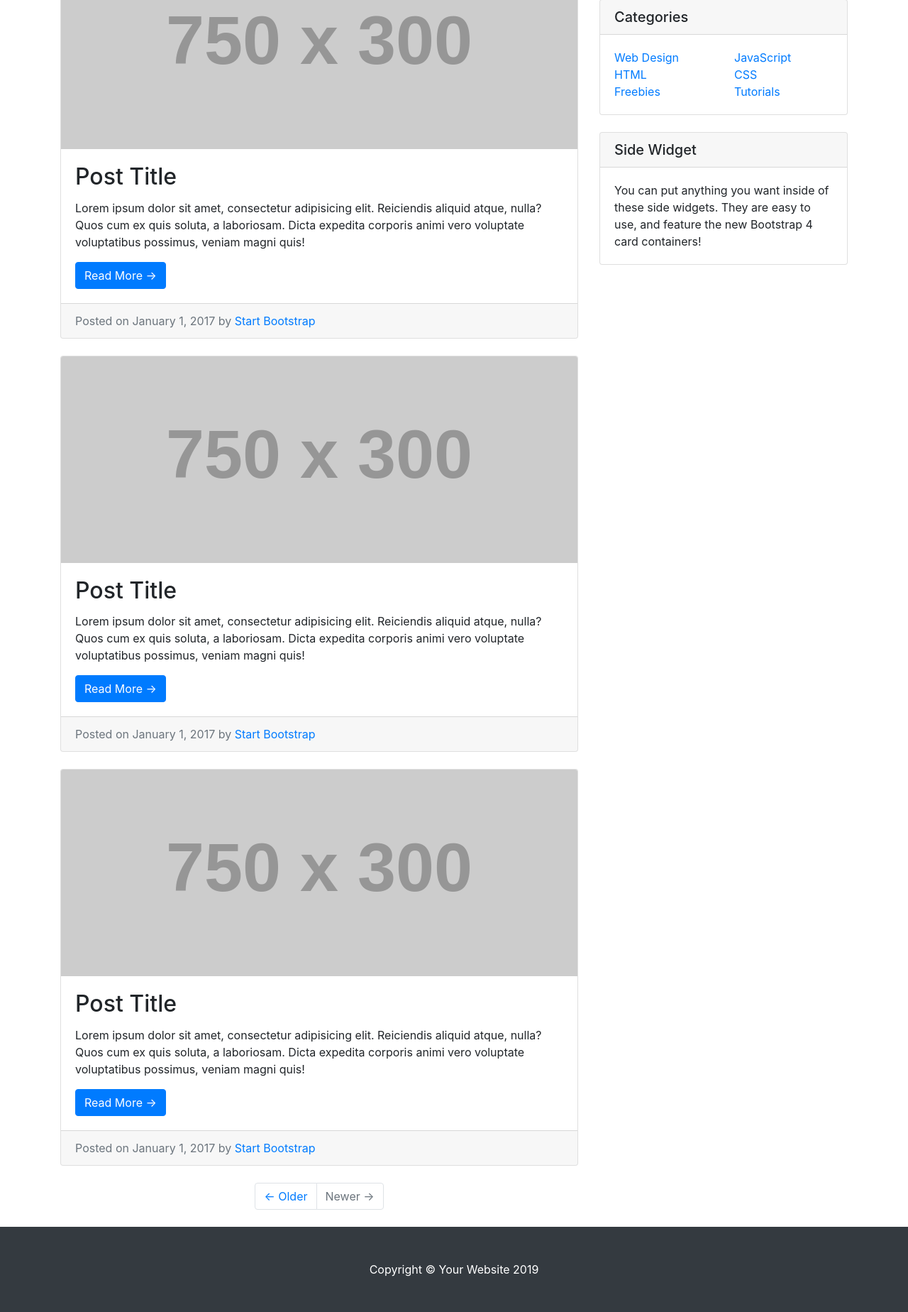
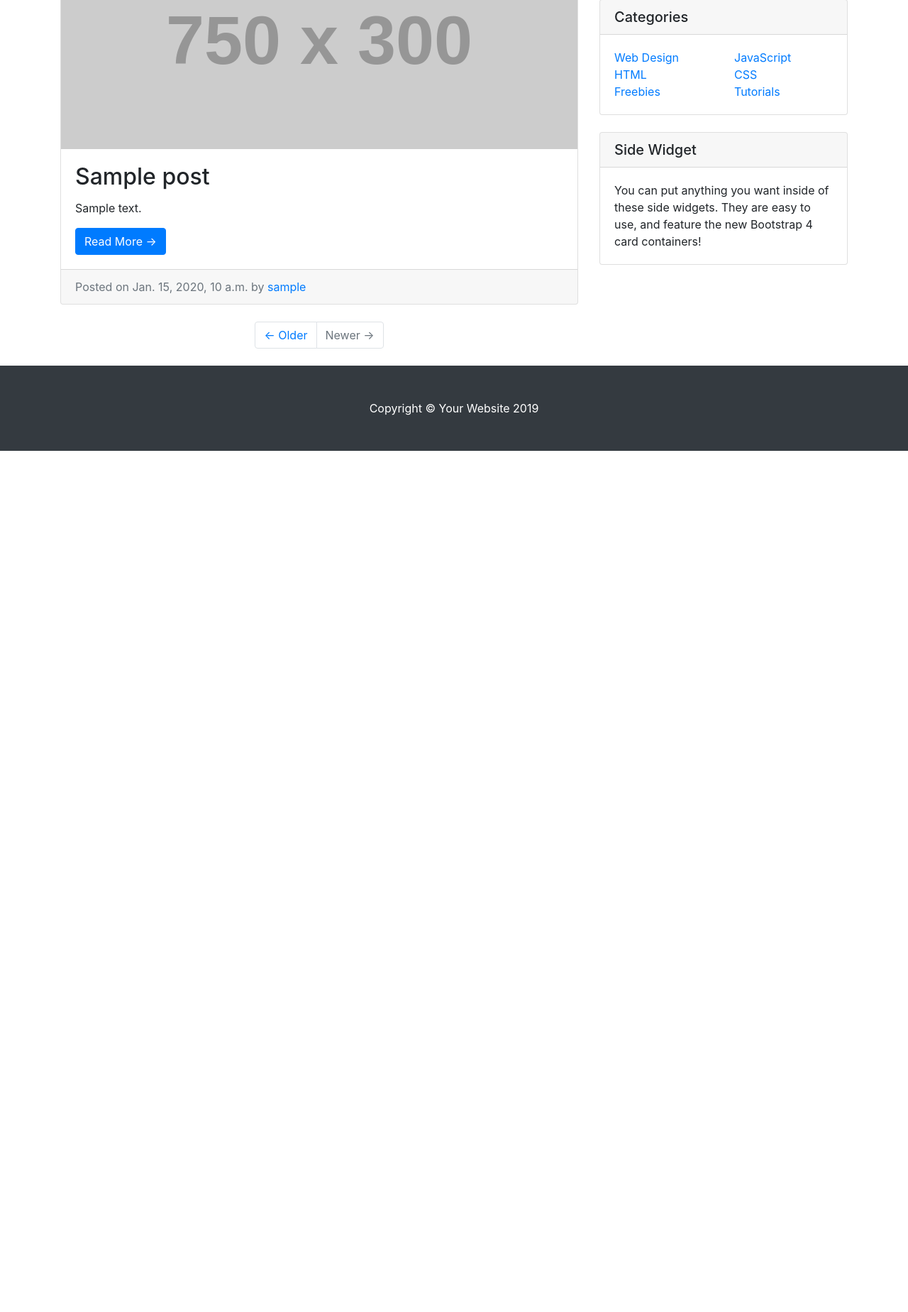
Before and after one commit to rafaelsfaria/blog-django, a Django app: page / in a window 1280 px wide. Shown: the part 234-2082 px from the top of the page at 71% size. After the commit the page ends 869 px from the top, so only its background shows below. Run offline with Django 3.2, Linux system fonts and the light colour scheme; tables that the repository leaves empty hold one stand-in row (values such as "Sample post"); grey boxes labelled with a size stand in for pictures from a placeholder-image service; some libraries are stand-ins or nearby versions.

Commit message:
extended base html to index

```diff
--- /dev/null
+++ b/posts/templates/posts/base.html
@@ -0,0 +1,142 @@
+{% load static %}
+<!DOCTYPE html>
+<html lang="en">
+
+<head>
+
+    <meta charset="utf-8">
+    <meta name="viewport" content="width=device-width, initial-scale=1, shrink-to-fit=no">
+    <meta name="description" content="">
+    <meta name="author" content="">
+
+    <title>Blog Home - Start Bootstrap Template</title>
+
+    <!-- Bootstrap core CSS -->
+    <link href="{% static 'posts/vendor/bootstrap/css/bootstrap.min.css' %}" rel="stylesheet">
+
+    <!-- Custom styles for this template -->
+    <link href="{% static 'posts/css/blog-home.css' %}" rel="stylesheet">
+
+</head>
+
+<body>
+
+    <!-- Navigation -->
+    <nav class="navbar navbar-expand-lg navbar-dark bg-dark fixed-top">
+        <div class="container">
+            <a class="navbar-brand" href="#">Start Bootstrap</a>
+            <button class="navbar-toggler" type="button" data-toggle="collapse" data-target="#navbarResponsive"
+                aria-controls="navbarResponsive" aria-expanded="false" aria-label="Toggle navigation">
+                <span class="navbar-toggler-icon"></span>
+            </button>
+            <div class="collapse navbar-collapse" id="navbarResponsive">
+                <ul class="navbar-nav ml-auto">
+                    <li class="nav-item active">
+                        <a class="nav-link" href="#">Home
+                            <span class="sr-only">(current)</span>
+                        </a>
+                    </li>
+                    <li class="nav-item">
+                        <a class="nav-link" href="#">About</a>
+                    </li>
+                    <li class="nav-item">
+                        <a class="nav-link" href="#">Services</a>
+                    </li>
+                    <li class="nav-item">
+                        <a class="nav-link" href="#">Contact</a>
+                    </li>
+                </ul>
+            </div>
+        </div>
+    </nav>
+
+    <!-- Page Content -->
+    <div class="container">
+
+        <div class="row">
+
+            {% block content %} {% endblock %}
+            <!-- Sidebar Widgets Column -->
+            <div class="col-md-4">
+
+                <!-- Search Widget -->
+                <div class="card my-4">
+                    <h5 class="card-header">Search</h5>
+                    <div class="card-body">
+                        <div class="input-group">
+                            <input type="text" class="form-control" placeholder="Search for...">
+                            <span class="input-group-btn">
+                                <button class="btn btn-secondary" type="button">Go!</button>
+                            </span>
+                        </div>
+                    </div>
+                </div>
+
+                <!-- Categories Widget -->
+                <div class="card my-4">
+                    <h5 class="card-header">Categories</h5>
+                    <div class="card-body">
+                        <div class="row">
+                            <div class="col-lg-6">
+                                <ul class="list-unstyled mb-0">
+                                    <li>
+                                        <a href="#">Web Design</a>
+                                    </li>
+                                    <li>
+                                        <a href="#">HTML</a>
+                                    </li>
+                                    <li>
+                                        <a href="#">Freebies</a>
+                                    </li>
+                                </ul>
+                            </div>
+                            <div class="col-lg-6">
+                                <ul class="list-unstyled mb-0">
+                                    <li>
+                                        <a href="#">JavaScript</a>
+                                    </li>
+                                    <li>
+                                        <a href="#">CSS</a>
+                                    </li>
+                                    <li>
+                                        <a href="#">Tutorials</a>
+                                    </li>
+                                </ul>
+                            </div>
+                        </div>
+                    </div>
+                </div>
+
+                <!-- Side Widget -->
+                <div class="card my-4">
+                    <h5 class="card-header">Side Widget</h5>
+                    <div class="card-body">
+                        You can put anything you want inside of these side widgets. They are easy to use, and feature
+                        the new
+                        Bootstrap 4 card containers!
+                    </div>
+                </div>
+
+            </div>
+
+        </div>
+        <!-- /.row -->
+
+    </div>
+    <!-- /.container -->
+
+    <!-- Footer -->
+    <footer class="py-5 bg-dark">
+        <div class="container">
+            <p class="m-0 text-center text-white">Copyright &copy; Your Website 2019</p>
+        </div>
+        <!-- /.container -->
+    </footer>
+
+    <!-- Bootstrap core JavaScript -->
+    <script src="{% static 'posts/vendor/jquery/jquery.min.js' %}"></script>
+    <script src="{% static 'posts/vendor/bootstrap/js/bootstrap.bundle.min.js' %}"></script>
+
+</body>
+
+</html>
--- a/posts/templates/posts/index.html
+++ b/posts/templates/posts/index.html
@@ -1,60 +1,6 @@
-{% load static %}
-<!DOCTYPE html>
-<html lang="en">
+{% extends "posts/base.html" %}
 
-<head>
-
-  <meta charset="utf-8">
-  <meta name="viewport" content="width=device-width, initial-scale=1, shrink-to-fit=no">
-  <meta name="description" content="">
-  <meta name="author" content="">
-
-  <title>Blog Home - Start Bootstrap Template</title>
-
-  <!-- Bootstrap core CSS -->
-  <link href="{% static 'posts/vendor/bootstrap/css/bootstrap.min.css' %}" rel="stylesheet">
-
-  <!-- Custom styles for this template -->
-  <link href="{% static 'posts/css/blog-home.css' %}" rel="stylesheet">
-
-</head>
-
-<body>
-
-  <!-- Navigation -->
-  <nav class="navbar navbar-expand-lg navbar-dark bg-dark fixed-top">
-    <div class="container">
-      <a class="navbar-brand" href="#">Start Bootstrap</a>
-      <button class="navbar-toggler" type="button" data-toggle="collapse" data-target="#navbarResponsive"
-        aria-controls="navbarResponsive" aria-expanded="false" aria-label="Toggle navigation">
-        <span class="navbar-toggler-icon"></span>
-      </button>
-      <div class="collapse navbar-collapse" id="navbarResponsive">
-        <ul class="navbar-nav ml-auto">
-          <li class="nav-item active">
-            <a class="nav-link" href="#">Home
-              <span class="sr-only">(current)</span>
-            </a>
-          </li>
-          <li class="nav-item">
-            <a class="nav-link" href="#">About</a>
-          </li>
-          <li class="nav-item">
-            <a class="nav-link" href="#">Services</a>
-          </li>
-          <li class="nav-item">
-            <a class="nav-link" href="#">Contact</a>
-          </li>
-        </ul>
-      </div>
-    </div>
-  </nav>
-
-  <!-- Page Content -->
-  <div class="container">
-
-    <div class="row">
-
+{% block content %}
 <!-- Blog Entries Column -->
 <div class="col-md-8">
 
@@ -62,53 +8,21 @@
     <small>Secondary Text</small>
   </h1>
 
+  {% for post in blog_posts %}
   <!-- Blog Post -->
   <div class="card mb-4">
     <img class="card-img-top" src="http://placehold.it/750x300" alt="Card image cap">
     <div class="card-body">
-            <h2 class="card-title">Post Title</h2>
-            <p class="card-text">Lorem ipsum dolor sit amet, consectetur adipisicing elit. Reiciendis aliquid atque,
-              nulla? Quos cum ex quis soluta, a laboriosam. Dicta expedita corporis animi vero voluptate voluptatibus
-              possimus, veniam magni quis!</p>
+      <h2 class="card-title">{{ post.title }}</h2>
+      <p class="card-text">{{ post.content }}</p>
       <a href="#" class="btn btn-primary">Read More &rarr;</a>
     </div>
     <div class="card-footer text-muted">
-            Posted on January 1, 2017 by
-            <a href="#">Start Bootstrap</a>
+      Posted on {{ post.pub_date }} by
+      <a href="#">{{ post.author }}</a>
     </div>
   </div>
-
-        <!-- Blog Post -->
-        <div class="card mb-4">
-          <img class="card-img-top" src="http://placehold.it/750x300" alt="Card image cap">
-          <div class="card-body">
-            <h2 class="card-title">Post Title</h2>
-            <p class="card-text">Lorem ipsum dolor sit amet, consectetur adipisicing elit. Reiciendis aliquid atque,
-              nulla? Quos cum ex quis soluta, a laboriosam. Dicta expedita corporis animi vero voluptate voluptatibus
-              possimus, veniam magni quis!</p>
-            <a href="#" class="btn btn-primary">Read More &rarr;</a>
-          </div>
-          <div class="card-footer text-muted">
-            Posted on January 1, 2017 by
-            <a href="#">Start Bootstrap</a>
-          </div>
-        </div>
-
-        <!-- Blog Post -->
-        <div class="card mb-4">
-          <img class="card-img-top" src="http://placehold.it/750x300" alt="Card image cap">
-          <div class="card-body">
-            <h2 class="card-title">Post Title</h2>
-            <p class="card-text">Lorem ipsum dolor sit amet, consectetur adipisicing elit. Reiciendis aliquid atque,
-              nulla? Quos cum ex quis soluta, a laboriosam. Dicta expedita corporis animi vero voluptate voluptatibus
-              possimus, veniam magni quis!</p>
-            <a href="#" class="btn btn-primary">Read More &rarr;</a>
-          </div>
-          <div class="card-footer text-muted">
-            Posted on January 1, 2017 by
-            <a href="#">Start Bootstrap</a>
-          </div>
-        </div>
+  {% endfor %}
 
   <!-- Pagination -->
   <ul class="pagination justify-content-center mb-4">
@@ -122,86 +36,4 @@
 
 </div>
 
-      <!-- Sidebar Widgets Column -->
-      <div class="col-md-4">
-
-        <!-- Search Widget -->
-        <div class="card my-4">
-          <h5 class="card-header">Search</h5>
-          <div class="card-body">
-            <div class="input-group">
-              <input type="text" class="form-control" placeholder="Search for...">
-              <span class="input-group-btn">
-                <button class="btn btn-secondary" type="button">Go!</button>
-              </span>
-            </div>
-          </div>
-        </div>
-
-        <!-- Categories Widget -->
-        <div class="card my-4">
-          <h5 class="card-header">Categories</h5>
-          <div class="card-body">
-            <div class="row">
-              <div class="col-lg-6">
-                <ul class="list-unstyled mb-0">
-                  <li>
-                    <a href="#">Web Design</a>
-                  </li>
-                  <li>
-                    <a href="#">HTML</a>
-                  </li>
-                  <li>
-                    <a href="#">Freebies</a>
-                  </li>
-                </ul>
-              </div>
-              <div class="col-lg-6">
-                <ul class="list-unstyled mb-0">
-                  <li>
-                    <a href="#">JavaScript</a>
-                  </li>
-                  <li>
-                    <a href="#">CSS</a>
-                  </li>
-                  <li>
-                    <a href="#">Tutorials</a>
-                  </li>
-                </ul>
-              </div>
-            </div>
-          </div>
-        </div>
-
-        <!-- Side Widget -->
-        <div class="card my-4">
-          <h5 class="card-header">Side Widget</h5>
-          <div class="card-body">
-            You can put anything you want inside of these side widgets. They are easy to use, and feature the new
-            Bootstrap 4 card containers!
-          </div>
-        </div>
-
-      </div>
-
-    </div>
-    <!-- /.row -->
-
-  </div>
-  <!-- /.container -->
-
-  <!-- Footer -->
-  <footer class="py-5 bg-dark">
-    <div class="container">
-      <p class="m-0 text-center text-white">Copyright &copy; Your Website 2019</p>
-    </div>
-    <!-- /.container -->
-  </footer>
-
-  <!-- Bootstrap core JavaScript -->
-  <script src="{% static 'posts/vendor/jquery/jquery.min.js' %}"></script>
-  <script src="{% static 'posts/vendor/bootstrap/js/bootstrap.bundle.min.js' %}"></script>
-
-</body>
-
-</html>
+{% endblock %}
```
Lines whose indentation alone changed are shown as unchanged.
